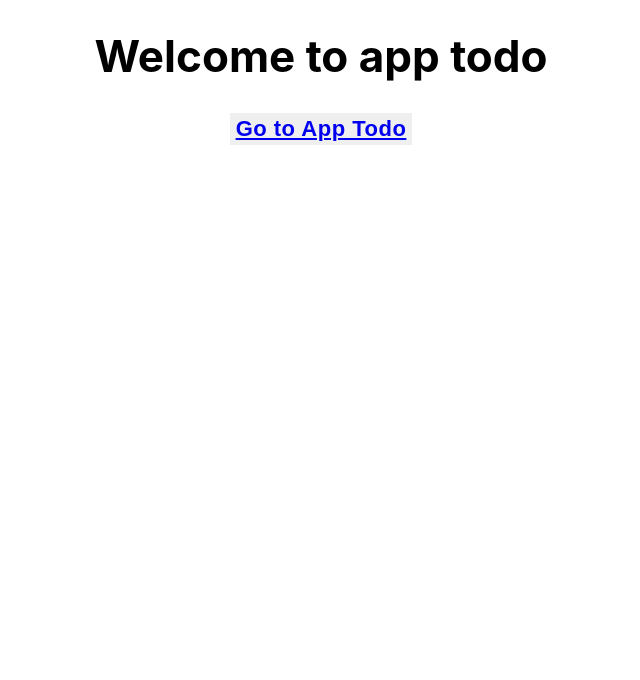
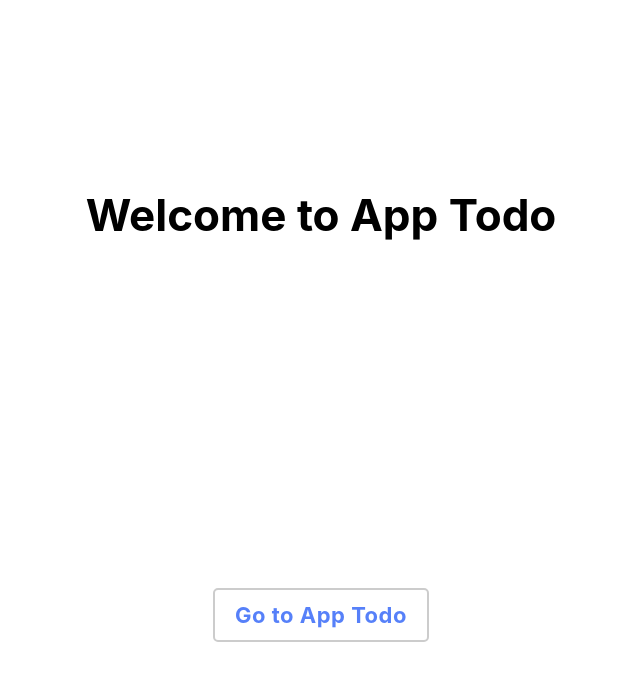
Before and after one commit to Beng321/app-todo, a React (Create React App) app: page / in a window 1280 px wide. Shown: the top 680 px of the page, without its empty margins (319-959 px from the left). Built offline with nearby package versions, Linux system fonts and the light colour scheme.

Commit message:
all file

```diff
--- a/src/Home/HomePage.tsx
+++ b/src/Home/HomePage.tsx
@@ -2,23 +2,11 @@ import { Link } from "react-router-dom";
 
 const HomePage = () => {
   return (
-    <div style={{ textAlign: "center", fontSize: "22px" }}>
-      <h1>Welcome to app todo</h1>
-      <button
-        title="Press me"
-        style={{
-          color: "#5680f9",
-          fontSize: "22px",
-          fontWeight: "700",
-          letterSpacing: ".5px",
-          lineHeight: "30px",
-          boxSizing: "border-box",
-          borderBottom: "1px solid #ccc",
-          border: "2px",
-        }}
-      >
-        <Link to="/app-todo">Go to App Todo</Link>
-      </button>
+    <div className="homepage-container">
+      <h1>Welcome to App Todo</h1>
+      <Link to="/app-todo" className="todo-button">
+        Go to App Todo
+      </Link>
     </div>
   );
 };
--- a/src/index.css
+++ b/src/index.css
@@ -138,3 +138,30 @@ code {
   color: #fff;
   font-size: 14px;
 }
+.homepage-container {
+  display: grid;
+  place-items: center;
+  font-size: 22px;
+  height: 100vh;
+  text-align: center;
+}
+
+.todo-button {
+  color: #5680f9;
+  font-size: 22px;
+  font-weight: 700;
+  letter-spacing: 0.5px;
+  line-height: 30px;
+  text-decoration: none; /* Loại bỏ gạch chân mặc định của thẻ <a> */
+  padding: 10px 20px; /* Thêm padding để button trông đẹp hơn */
+  border: 2px solid #ccc;
+  border-radius: 5px; /* Bo góc */
+  background-color: transparent;
+  cursor: pointer;
+  transition: background-color 0.3s ease, color 0.3s ease; /* Hiệu ứng hover mượt mà */
+}
+
+.todo-button:hover {
+  background-color: #5680f9;
+  color: white;
+}
```
